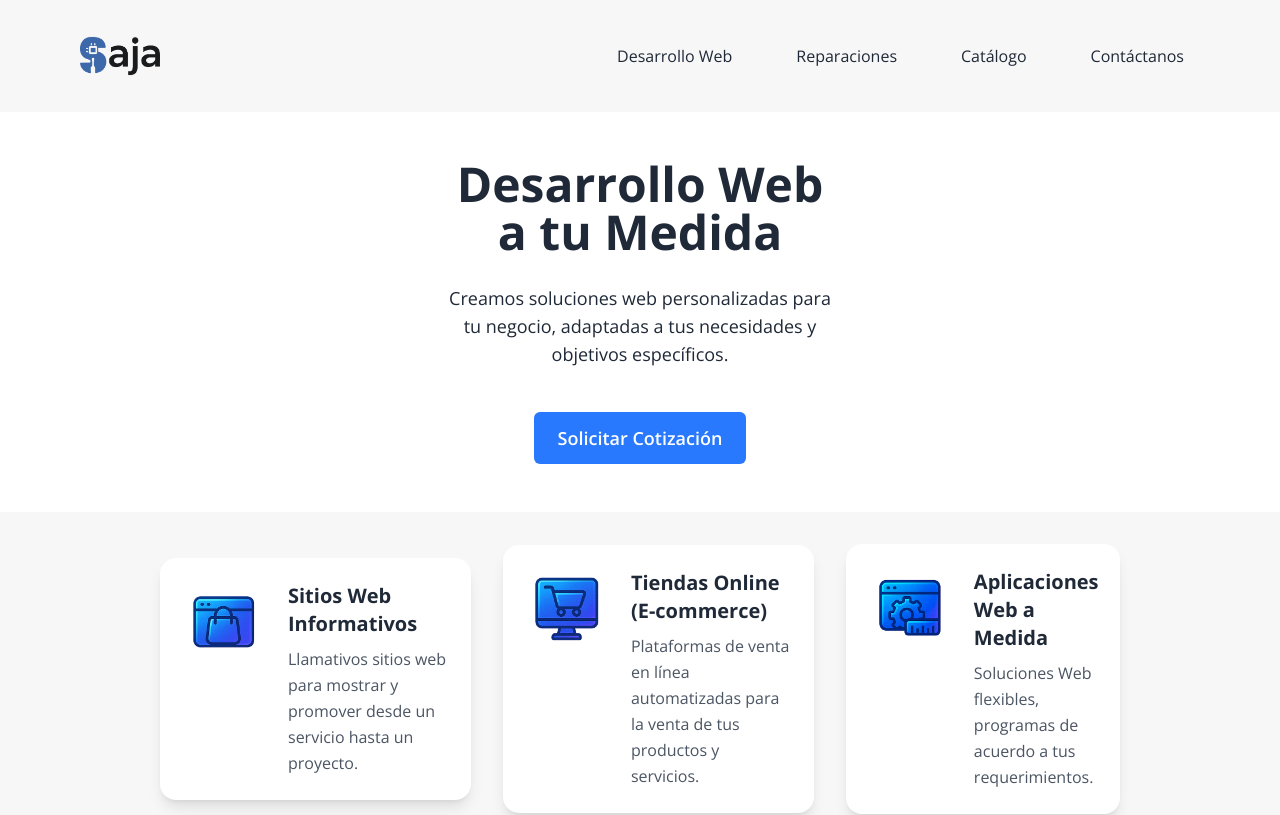
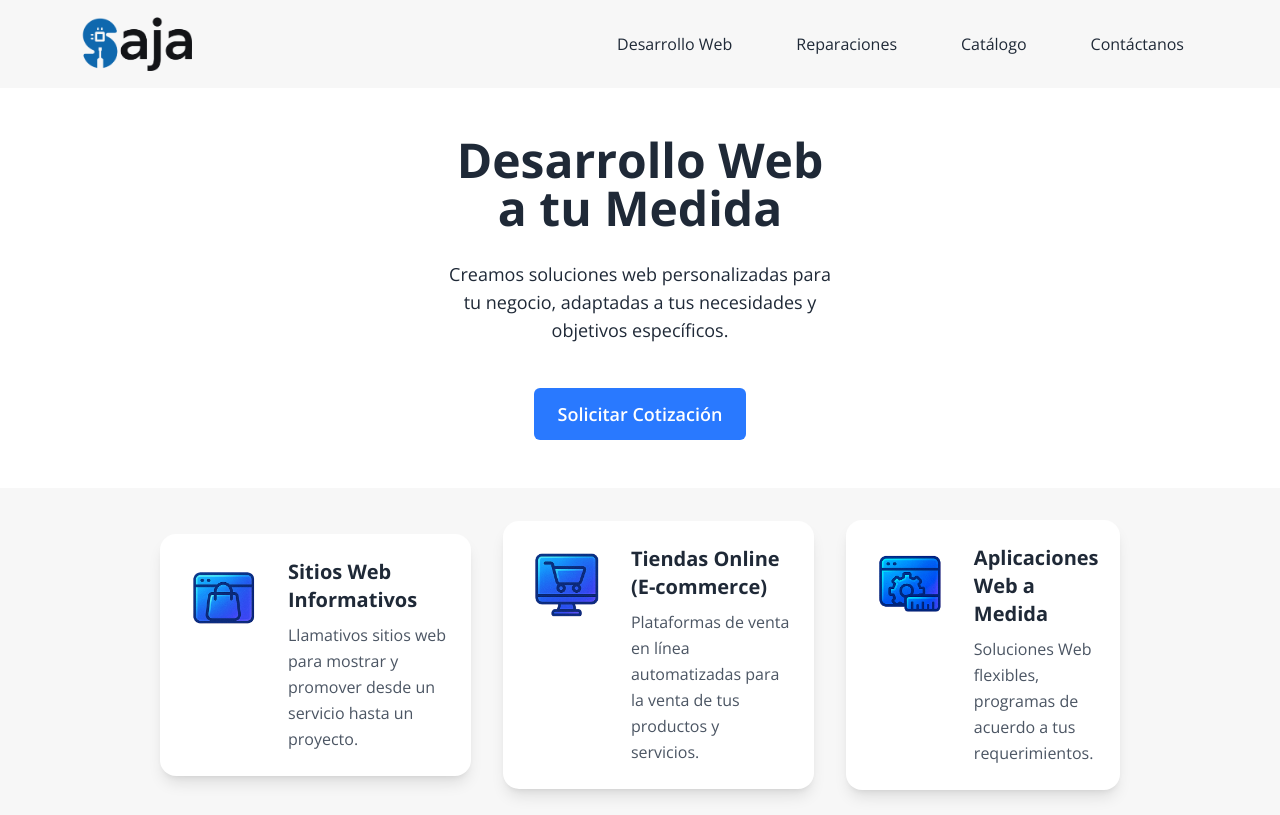
Before and after one commit to AlejandroEchavarriaRiwi/saja-web-nextjs, a Next.js app: page /develop in a window 1280 px wide. Shown: the top 815 px of the page. Built offline with nearby package versions, Linux system fonts and the light colour scheme.

Commit message:
logo fix

```diff
--- a/src/components/ui/navbar/navbar.tsx
+++ b/src/components/ui/navbar/navbar.tsx
@@ -12,11 +12,11 @@ export default function Navbar() {
                 <div className="flex-shrink-0">
                     <Link href="/" className="flex items-center">
                     <Image
-                        src={"/logo.svg"}
+                        src={"/logo.png"}
                         alt={"logo saja"}
                         width={1000}
-                        height={500}
-                        className="h-20 w-20"
+                        height={1000}
+                        className="w-28 mb-4 md:mb-0"
                     /></Link>
                 </div>
                 {/* Menú para escritorio */}
```
Also changed, not shown: public/isotipo_v2.png (added), public/logo.png (added).
